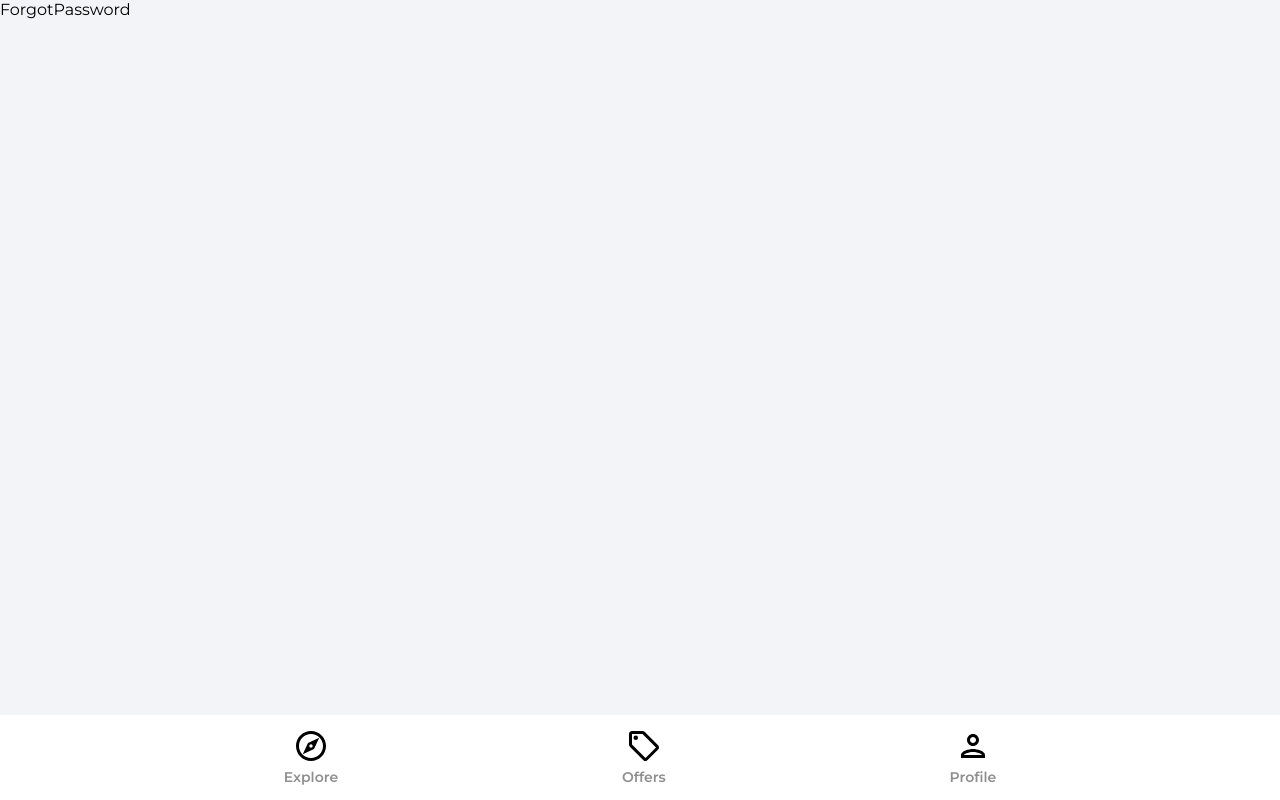
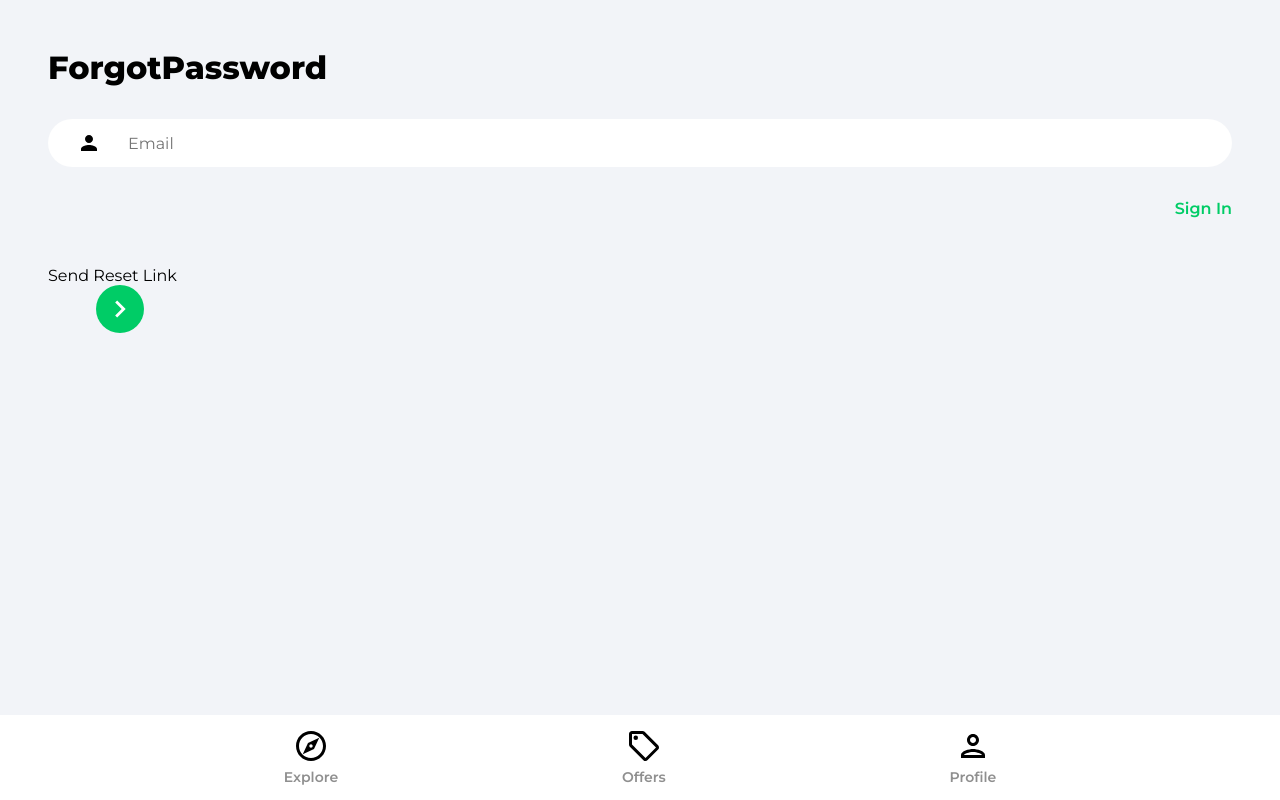
Before and after one commit to AbedinJoynal/Houselet, a React (Create React App) app: page /forgotpassword in a window 1280 px wide. Built offline with nearby package versions, Linux system fonts and the light colour scheme.

Commit message:
category adding

```diff
--- a/src/App.js
+++ b/src/App.js
@@ -10,6 +10,7 @@ import Profile from './pages/Profile';
 import SignIn from './pages/SignIn';
 import PrivateRoute from './components/PrivateRoute';
 import SignUp from './pages/SignUp';
+import Category from './pages/Category';
 
 function App() {
     return (
@@ -18,6 +19,7 @@ function App() {
                 <Routes>
                     <Route path="/" element={<Explore />} />
                     <Route path="/offers" element={<Offers />} />
+                    <Route path="/category/:categoryName" element={<Category />} />
                     <Route path="/profile" element={<Profile />} />
                     <Route path="/profile" element={<PrivateRoute />}>
                         <Route path="/profile" element={<Profile />} />
--- /dev/null
+++ b/src/components/OAuth.jsx
@@ -0,0 +1,41 @@
+import React from 'react';
+import { toast } from 'react-toastify';
+import { useLocation, useNavigate } from 'react-router-dom';
+import { getAuth, signInWithPopup, GoogleAuthProvider } from 'firebase/auth';
+import { doc, setDoc, getDoc, serverTimestamp } from 'firebase/firestore';
+import { db } from '../firebase.config';
+import googleIcon from '../assets/svg/googleIcon.svg';
+const OAuth = () => {
+    const navigate = useNavigate();
+    const location = useLocation();
+    const onGoogleClick = async () => {
+        try {
+            const auth = getAuth();
+            const provider = new GoogleAuthProvider();
+            const result = await signInWithPopup(auth, provider);
+            const user = result.user;
+            const docRef = doc(db, 'users', user.uid);
+            const docSnap = await getDoc(docRef);
+            if (!docSnap.exists()) {
+                await setDoc(doc(db, 'users', user.uid), {
+                    name: user.displayName,
+                    email: user.email,
+                    timeStamp: serverTimestamp(),
+                });
+            }
+            navigate('/');
+        } catch (error) {
+            toast.error('Cannot Sign In');
+        }
+    };
+    return (
+        <div className='socialLogin'>
+        <p>Google Sign {location.pathname === '/signup' ? 'up' : 'in'}</p>
+        <button className='socialIconDiv' onClick={onGoogleClick}>
+          <img className='socialIconImg' src={googleIcon} alt='google' />
+        </button>
+      </div>
+    );
+};
+
+export default OAuth;
--- a/src/index.css
+++ b/src/index.css
@@ -278,6 +278,8 @@ button {
   align-items: center;
   padding: 0.75rem;
   margin: 1.5rem;
+  position: absolute;
+  top: 68.5%;
   width: 3rem;
   height: 3rem;
   background-color: #ffffff;
@@ -286,7 +288,7 @@ button {
 }
 
 .socialIconImg {
-  width: 100%;
+  width:100%;
 }
 
 .registerLink {
--- /dev/null
+++ b/src/pages/Category.jsx
@@ -0,0 +1,9 @@
+import React from 'react'
+
+const Category = () => {
+  return (
+    <div>Category</div>
+  )
+}
+
+export default Category
--- a/src/pages/Explore.jsx
+++ b/src/pages/Explore.jsx
@@ -1,8 +1,37 @@
 import React from 'react'
+import { Link } from 'react-router-dom';
+import rentCategoryImage from '../assets/jpg/rentCategoryImage.jpg';
+import sellCategoryImage from '../assets/jpg/sellCategoryImage.jpg';
 
 const Explore = () => {
   return (
-    <div>Explore</div>
+    <div className="explore">
+        <header>
+            <p className="pageHeader">
+                Explore
+            </p>
+        </header>
+        <main>
+            {/* Slider */}
+            <p className="exploreCategoryHeading">
+            Categories
+            </p>
+            <div className="exploreCategories">
+                <Link to='/category/rent'>
+                    <img src={rentCategoryImage} alt="rent" className="exploreCategoryImg" />
+                    <p className="exploreCategoryName">
+                    Places for rent
+                    </p>
+                </Link>
+                <Link to='/category/sell'>
+                    <img src={sellCategoryImage} alt="sell" className="exploreCategoryImg" />
+                    <p className="exploreCategoryName">
+                    Places for sale
+                    </p>
+                </Link>
+            </div>
+        </main>
+    </div>
   )
 }
 
--- a/src/pages/ForgotPassword.jsx
+++ b/src/pages/ForgotPassword.jsx
@@ -1,9 +1,54 @@
-import React from 'react'
+import React from 'react';
+import { useState } from 'react';
+import { Link } from 'react-router-dom';
+import { getAuth, sendPasswordResetEmail } from 'firebase/auth';
+import { toast } from 'react-toastify';
+import { ReactComponent as ArrowRightIcon } from '../assets/svg/keyboardArrowRightIcon.svg';
+const ForgotPassword = () => {
+    const [email, setEmail] = useState('');
+    const onChange = (e) => setEmail(e.target.value);
+    const onSubmit = async (e) => {
+        e.preventDefault();
+        try {
+            const auth = getAuth();
+            await sendPasswordResetEmail(auth, email);
+            toast.success('Email was sent');
+        } catch (error) {
+            toast.error('Could not send reset email')
+        }
+    };
+    return (
+        <div className="pageContainer">
+            <header>
+                <p className="pageHeader">ForgotPassword</p>
+            </header>
+            <main>
+                <form onSubmit={onSubmit}>
+                    <input
+                        type="email"
+                        className="emailInput"
+                        value={email}
+                        id="email"
+                        onChange={onChange}
+                        placeholder="Email"
+                    />
+                    <Link to={'/signin'} className="forgotPasswordLink">
+                        Sign In
+                    </Link>
+                    <div className="signInBar">Send Reset Link</div>
+                    <div className="signInText">
+                        <button className="signInButton">
+                            <ArrowRightIcon
+                                fill="#ffffff"
+                                width="34px"
+                                height="34px"
+                            />
+                        </button>
+                    </div>
+                </form>
+            </main>
+        </div>
+    );
+};
 
-const ForgotPassword = () => {
-  return (
-    <div>ForgotPassword</div>
-  )
-}
-
-export default ForgotPassword
+export default ForgotPassword;
--- a/src/pages/SignIn.jsx
+++ b/src/pages/SignIn.jsx
@@ -4,6 +4,7 @@ import { getAuth, signInWithEmailAndPassword } from 'firebase/auth';
 import { toast } from 'react-toastify';
 import { ReactComponent as ArrowRightIcon } from '../assets/svg/keyboardArrowRightIcon.svg';
 import visibilityIcon from '../assets/svg/visibilityIcon.svg';
+import OAuth from '../components/OAuth';
 const SignIn = () => {
     const [showPassword, setShowPassword] = useState(false);
     const [formData, setFormData] = useState({
@@ -31,7 +32,7 @@ const SignIn = () => {
                 navigate('/');
             }
         } catch (error) {
-      toast.error('Wrong Credentials')
+            toast.error('Wrong Credentials');
         }
     };
     return (
@@ -62,7 +63,9 @@ const SignIn = () => {
                             src={visibilityIcon}
                             alt="show password"
                             className="showPassword"
-              onClick={() => setShowPassword((prevState) => !prevState)}
+                            onClick={() =>
+                                setShowPassword((prevState) => !prevState)
+                            }
                         />
                     </div>
                     <Link to="/forgotpassword" className="forgotPasswordLink">
@@ -71,14 +74,19 @@ const SignIn = () => {
                     <div className="signInBar">
                         <p className="signInText">Sign In</p>
                         <button className="signInButton">
-              <ArrowRightIcon fill="#ffffff" height="34px" width="34px" />
+                            <ArrowRightIcon
+                                fill="#ffffff"
+                                height="34px"
+                                width="34px"
+                            />
                         </button>
                     </div>
                 </form>
-        {/* Google Auth */}
                 <Link to="/signup" className="registerLink">
-          Sign Up
+                    Sign Up Instead
                 </Link>
+                <OAuth />
+
             </div>
         </>
     );
--- a/src/pages/SignUp.jsx
+++ b/src/pages/SignUp.jsx
@@ -1,7 +1,7 @@
 import React, { useState } from 'react';
 import { Link, useNavigate } from 'react-router-dom';
 import { ReactComponent as ArrowRightIcon } from '../assets/svg/keyboardArrowRightIcon.svg';
-import {toast} from 'react-toastify';
+import { toast } from 'react-toastify';
 import {
     getAuth,
     createUserWithEmailAndPassword,
@@ -10,6 +10,7 @@ import {
 import { setDoc, doc, serverTimestamp } from 'firebase/firestore';
 import { db } from '../firebase.config';
 import visibilityIcon from '../assets/svg/visibilityIcon.svg';
+import OAuth from '../components/OAuth';
 const SignUp = () => {
     const [showPassword, setShowPassword] = useState(false);
     const [formData, setFormData] = useState({
@@ -84,7 +85,9 @@ const SignUp = () => {
                             src={visibilityIcon}
                             alt="show password"
                             className="showPassword"
-              onClick={() => setShowPassword((prevState) => !prevState)}
+                            onClick={() =>
+                                setShowPassword((prevState) => !prevState)
+                            }
                         />
                     </div>
                     <Link to="/forgotpassword" className="forgotPasswordLink">
@@ -93,14 +96,19 @@ const SignUp = () => {
                     <div className="signUpBar">
                         <p className="signUpText">Sign Up</p>
                         <button className="signUpButton">
-              <ArrowRightIcon fill="#ffffff" height="34px" width="34px" />
+                            <ArrowRightIcon
+                                fill="#ffffff"
+                                height="34px"
+                                width="34px"
+                            />
                         </button>
                     </div>
                 </form>
-        {/* Google Auth */}
+
                 <Link to="/signin" className="registerLink">
-          Sign In
+                    Sign In Instead
                 </Link>
+                  <OAuth />
             </div>
         </>
     );
```
Lines whose indentation alone changed are shown as unchanged.
